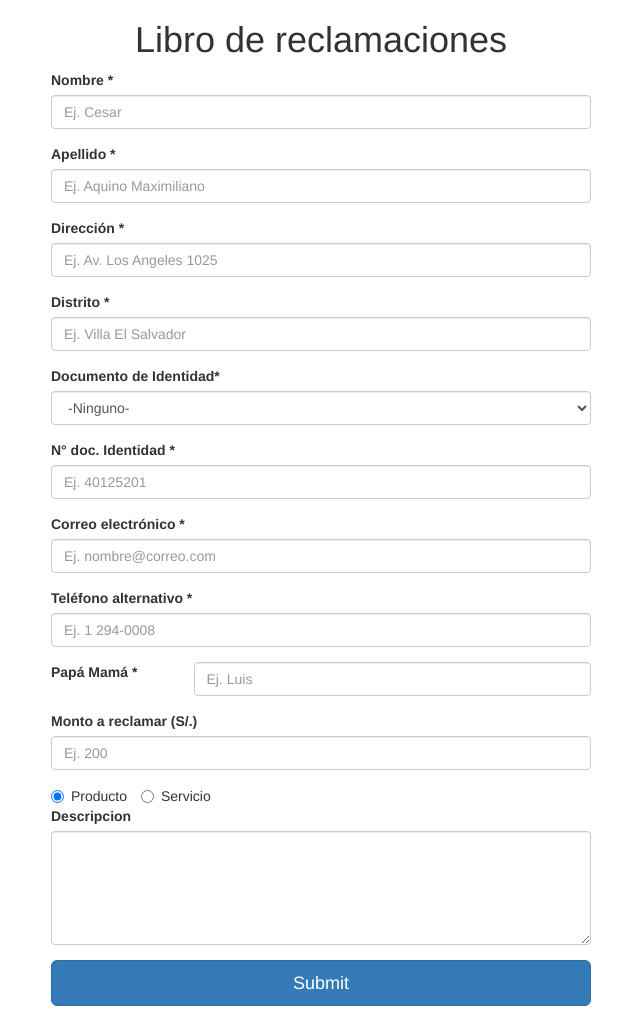
After one commit to anarkopin/chalet-Belga, a PHP site: page /vistas/reclamos.php in a window 1280 px wide. The commit adds this page. Shown: the whole page, without its empty margins (319-959 px from the left). Run offline with PHP 8.4, Linux system fonts and the light colour scheme.

```diff
--- a/recursos/agregar.php
+++ b/recursos/agregar.php
@@ -30,6 +30,9 @@ if(isset($_POST['aceptar'])){
             <h3 class="bad">!Por favor completa los campos¡</h3>
             <?php
         }
+    } else if (isset($_POST['enviar'])) {
+
+
     }
 
 ?>
--- a/recursos/header.php
+++ b/recursos/header.php
@@ -43,7 +43,6 @@
     <nav class="logo">
         <ul class="menu">
             <li><a href="../index.php"> Home</a></li>
-            <li><a href="../vistas/Nosotros.php"> Nosotros</a></li>
             <li><a href="../vistas/Contacto.php"> Contacto</a></li>
             <li><a href="../vistas/Locales.php"> Locales</a></li>
             <li><a href="../vistas/Carta.php"> Carta</a>
@@ -52,7 +51,6 @@
                     <li><a href="https://drive.google.com/file/d/1RYWf3TEw5CuqHw_fIKHX3rWyZdIifdqB/view?fbclid=IwAR1uATKILRVp9z7nhJ08UhlKinEnUZv9VbC2_EyXhTEJ7bUCieZzVPBm-4M" target="_blank">Carta Chosica</a></li>
                 </ul>
             </li>
-            <li><a href="../vistas/Delivery.php"> Delivery</a></li>
         </ul>
     </nav>
     </header>
--- /dev/null
+++ b/vistas/reclamos.php
@@ -0,0 +1,76 @@
+<html>
+<head>
+	<meta charset="UTF-8">
+	<title>Libro de Reclamaciones</title>
+	<link rel="stylesheet" href="https://maxcdn.bootstrapcdn.com/bootstrap/3.3.6/css/bootstrap.min.css">
+</head>
+<body>
+	<div class="container">
+		<h1 class="text-center">Libro de reclamaciones</h1>
+		<form class="col-sm-6 col-sm-offset-3" action="reclamacion.php" method="POST">
+			<div class="form-group">
+				<label>Nombre *</label>
+				<input type="text" class="form-control" placeholder="Ej. Cesar" name="">
+			</div>
+			<div class="form-group">
+				<label>Apellido *</label>
+				<input type="text" class="form-control" placeholder="Ej. Aquino Maximiliano" name="">
+			</div>
+			<div class="form-group">
+				<label>Dirección *</label>
+				<input type="text" class="form-control" placeholder="Ej. Av. Los Angeles 1025" name="">
+			</div>
+			<div class="form-group">
+				<label>Distrito *</label>
+				<input type="text" class="form-control" placeholder="Ej. Villa El Salvador" name="">
+			</div>
+			<div class="form-group">
+				<label>Documento de Identidad*</label>
+				<select class="form-control" name="">
+					<option>-Ninguno-</option>
+					<option value="D.N.I.">D.N.I.</option>
+					<option value="C.E.">C.E.</option>
+					<option value="Menor de edad">Menor de edad</option>
+				</select>
+			</div>
+			<div class="form-group">
+				<label>N° doc. Identidad *</label>
+				<input type="text" class="form-control" placeholder="Ej. 40125201" name="">
+			</div>
+			<div class="form-group">
+				<label>Correo electrónico *</label>
+				<input type="email" class="form-control" placeholder="Ej. nombre@correo.com" name="">
+			</div>
+			<div class="form-group">
+				<label>Teléfono alternativo *</label>
+				<input type="text" class="form-control" placeholder="Ej. 1 294-0008" name="">
+			</div>
+			<div class="form-horizontal">
+				<div class="form-group">
+					<label class="col-md-3">Papá Mamá *</label>
+					<div class="col-md-9">
+						<input type="text" class="form-control" placeholder="Ej. Luis" name="">
+					</div>
+				</div>
+			</div>
+			<div class="form-group">
+				<label>Monto a reclamar (S/.)</label>
+				<input type="text" class="form-control" placeholder="Ej. 200" name="">
+			</div>
+			<label class="radio-inline">
+				<input type="radio" name="tipo" checked> Producto
+			</label>
+			<label class="radio-inline">
+				<input type="radio" name="tipo"> Servicio
+			</label>
+			<div class="form-group">
+				<label>Descripcion</label>
+				<textarea class="form-control" rows="5" name=""></textarea>
+			</div>
+			<input type="submit" class="btn btn-block btn-lg btn-primary" name="enviar">
+		</form>
+		<p>&nbsp;</p>
+
+	</div>
+</body>
+</html>
```
Also changed, not shown: recursos/footer.php (+1 -2 lines).
